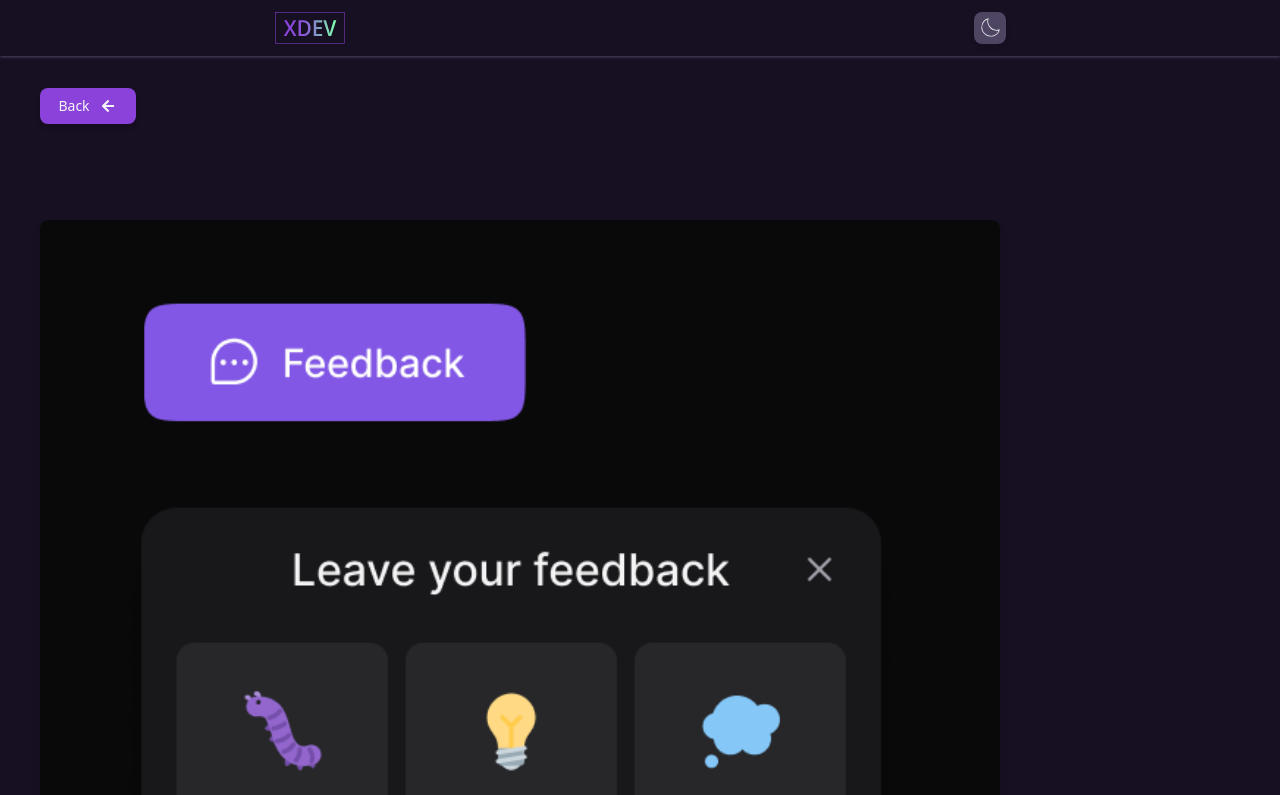
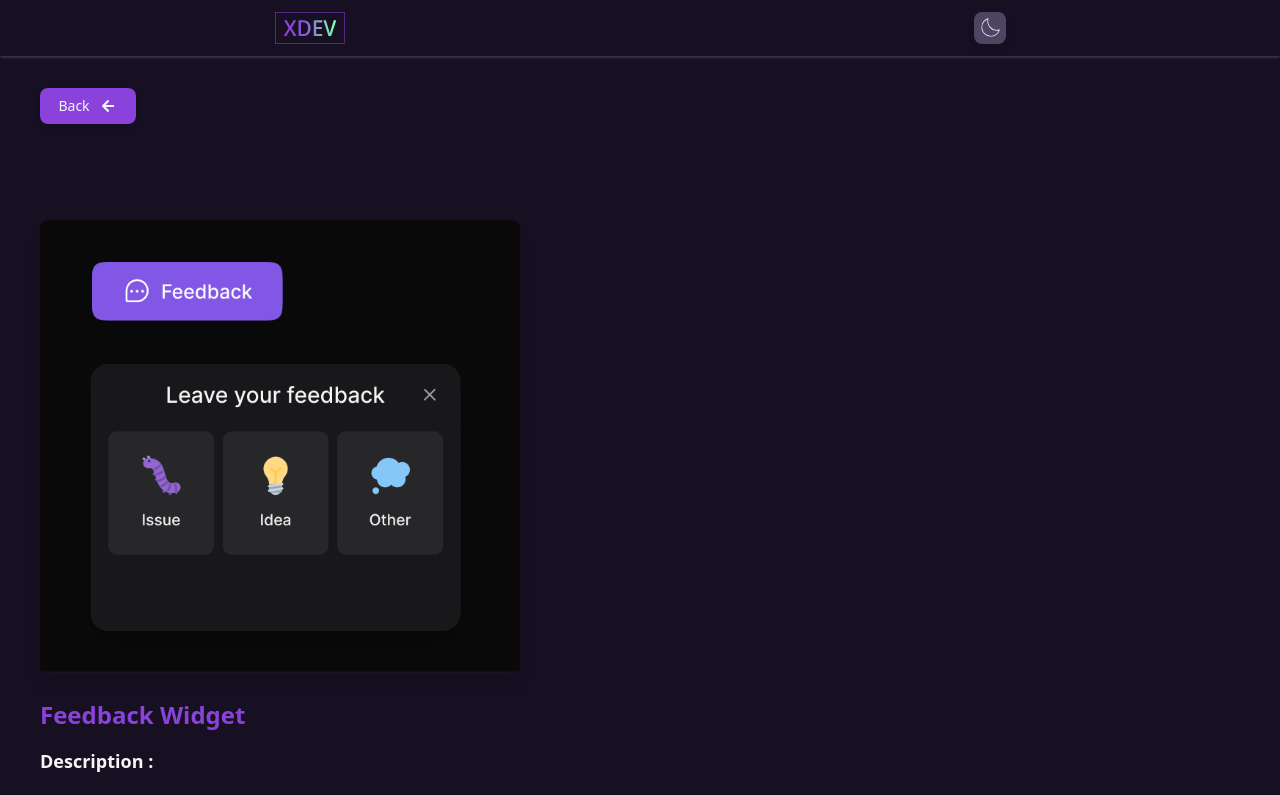
Before and after one commit to xeniaalex3/portfolio_xenia, a Next.js app: page /projects/1 in a window 1280 px wide. Shown: the top 795 px of the page. Built offline with nearby package versions, Linux system fonts and the light colour scheme.

Commit message:
🐛 fix params function

```diff
--- a/src/app/projects/[projectId]/page.tsx
+++ b/src/app/projects/[projectId]/page.tsx
@@ -1,5 +1,6 @@
 import DetailsProject from '@/components/Projects/DetailsProject/DetailsProject'
 
-export default function ProjectDetails() {
+export default async function ProjectDetails() {
+
   return <DetailsProject />
 }
--- a/src/components/Projects/DetailsProject/DetailsProject.tsx
+++ b/src/components/Projects/DetailsProject/DetailsProject.tsx
@@ -4,16 +4,15 @@ import { Suspense } from 'react'
 import CustomButton from '@/components/ui/Form/Button/CustomButton'
 import { ProjectDetailsData } from '@/data/projects_data'
 import { FaArrowLeft } from 'react-icons/fa'
-import { useRouter } from 'next/navigation'
 import Image from 'next/image'
 import { IoLogoGithub } from 'react-icons/io'
 import { RiShareBoxFill } from 'react-icons/ri'
 import MagicButton from '@/components/ui/Form/MagicButton'
-import { useParams } from "next/navigation";
+import { useParams, useRouter } from "next/navigation";
 
 function DetailsProject() {
+  const { projectId } = useParams();
   const router = useRouter()
-  const { projectId } = useParams();
 
   const selectedProject = ProjectDetailsData.find(
     item => item.id === Number(projectId)
@@ -46,7 +45,7 @@ function DetailsProject() {
         />
 
         <div key={selectedProject.id} className="mt-[6rem]">
-        <div className="md:max-w-[80%] sm:w-[95%] h-auto overflow-hidden rounded-lg shadow-lg box-border mb-6">
+          <div className=" lg:max-w-[40%] md:max-w-[80%] sm:w-[95%] h-auto overflow-hidden rounded-lg shadow-lg box-border mb-6">
             <Image
               src={selectedProject.image}
               alt={selectedProject.title}
@@ -73,7 +72,7 @@ function DetailsProject() {
               <MagicButton key={tech} title={tech} />
             ))}
           </div>
-         <hr className="my-10 border-t border-[var(--text-secondary)]"/>
+          <hr className="my-10 border-t border-[var(--text-secondary)]" />
           <div className="flex md:flex-row md:justify-start gap-4 mt-8 mb-8 sm:flex sm:flex-row sm:justify-center sm:items-center">
             <CustomButton
               text="Github"
@@ -95,7 +94,6 @@ function DetailsProject() {
         </div>
       </section>
     </Suspense>
-
   )
 }
 
```
Lines whose indentation alone changed are shown as unchanged.
